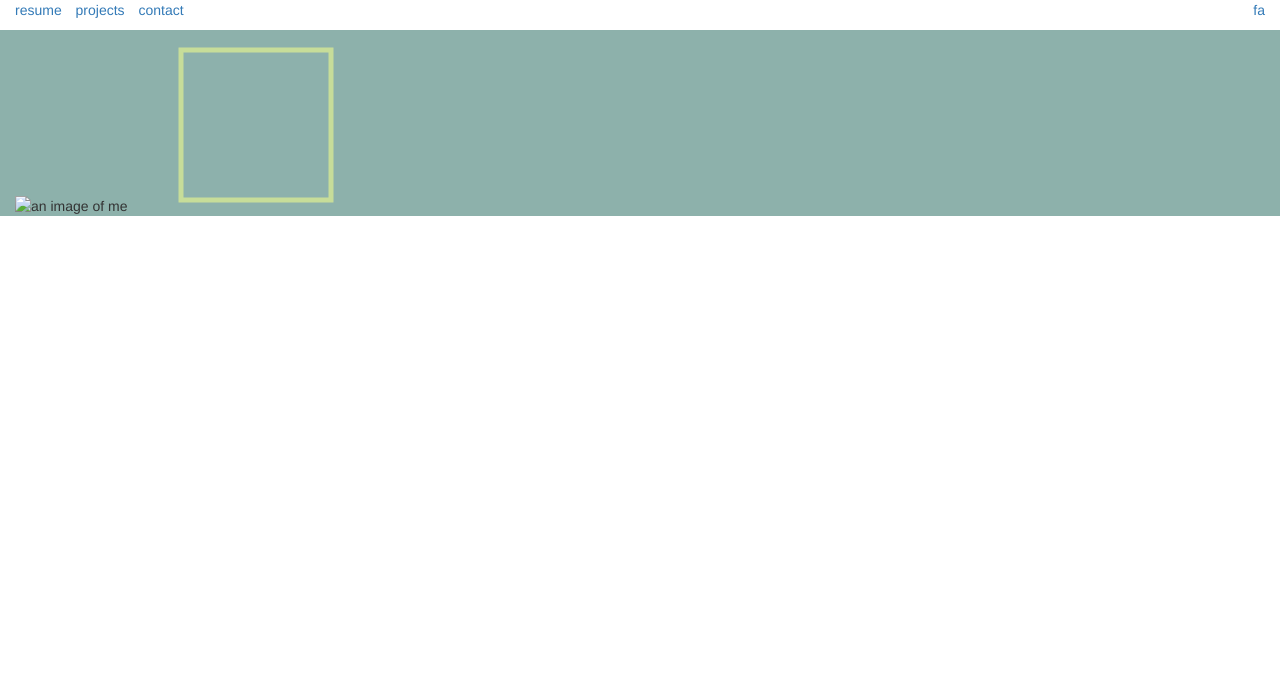
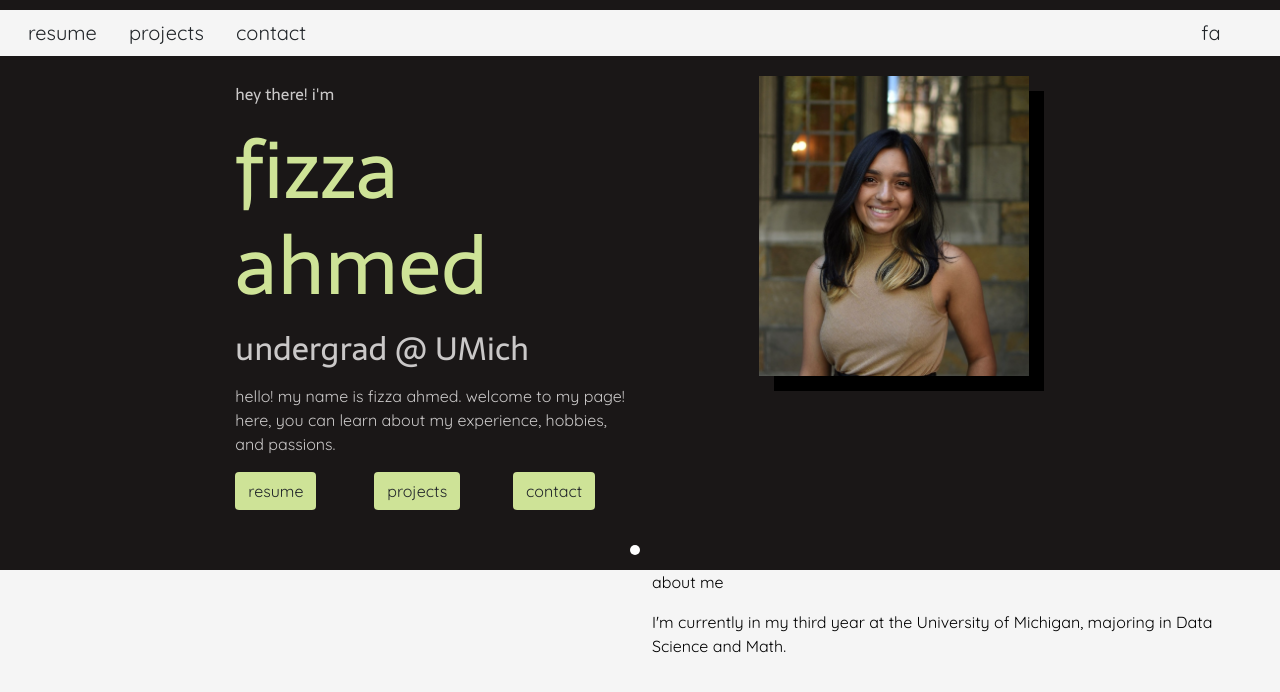
Before and after one commit to fizzaahmed/website, a plain HTML site: page pages/index.html in a window 1280 px wide. Drawn offline with nearby package versions, Linux system fonts and the light colour scheme.

Commit message:
updates to homepage

```diff
--- a/pages/index.html
+++ b/pages/index.html
@@ -7,38 +7,114 @@
 
     <title>fizza ahmed</title>
     <!-- Bootstrap -->
-    <link rel="stylesheet" href="https://stackpath.bootstrapcdn.com/bootstrap/3.4.1/css/bootstrap.min.css" integrity="sha384-HSMxcRTRxnN+Bdg0JdbxYKrThecOKuH5zCYotlSAcp1+c8xmyTe9GYg1l9a69psu" crossorigin="anonymous">
+    <link href="https://cdn.jsdelivr.net/npm/bootstrap@5.1.3/dist/css/bootstrap.min.css" rel="stylesheet" integrity="sha384-1BmE4kWBq78iYhFldvKuhfTAU6auU8tT94WrHftjDbrCEXSU1oBoqyl2QvZ6jIW3" crossorigin="anonymous">
+    <link href='https://fonts.googleapis.com/css?family=Sarala' rel='stylesheet'>
+    <link href='https://fonts.googleapis.com/css?family=Quicksand' rel='stylesheet'>
+
+    <style>
+      body{
+        font-family: 'Quicksand';
+        color: #000000;
+      }
+      h1, h2 {
+         font-family: 'Sarala';
+      }
+      h1{
+        font-size: 500%;
+      }
+      .rectangles {
+        position: relative;
+        top: 0;
+        left: 0;
+      }
+      .image {
+        margin-top: 10px;
+        box-shadow: 15px 15px;
+
+      }
+      /*.vertical-line{
+        border-left: 1px solid #cac8c8;
+        height: 500px;
+        position:absolute;
+        margin-top: 10px;
+      }
+      .horizontal-line{
+        border-bottom: 1px solid #cac8c8;
+        width: 1000px;
+        margin-top: 10px;
+      }*/
+      .text{
+        margin-left: 10px;
+        text-align: left;
+      }
+    </style>
   </head>
-  <body>
+  <body style="background-color: whitesmoke">
     <div class="container-fluid">
+      <div class="row" style="padding-top: 10px; background-color: rgb(26, 23, 23);"></div>
       <!-- navbar -->
-      <div class="row">
-        <div class="col-md-8">
-          <ul class="list-inline">
-            <li><a href="resume.html">resume</a></li>
-            <li><a href="projects.html">projects</a></li>
-            <li><a href="contact.html">contact</a></li>
+      <div class="row" style="font-size: 20px; background-color: whitesmoke">
+        <div class="col-md-11">
+          <ul class="nav">
+            <li class="nav-item"><a class="nav-link text-dark" href="resume.html">resume</a></li>
+            <li class="nav-item"><a class="nav-link text-dark" href="projects.html">projects</a></li>
+            <li class="nav-item"><a class="nav-link text-dark" href="contact.html">contact</a></li>
           </ul>
         </div>
-        <div class="col-md-4 text-right">
-          <a class="text-right" href="index.html">fa</a>
+        <div class="col-md-1">
+          <ul class="nav">
+            <li class="nav-item"><a class="nav-link text-dark" href="index.html">fa</a></li>
+          </ul>
         </div>
       </div>
-      <!-- body -->
-      <div class="row" style="background-color: #8DB1AB;">
-        <!-- photo -->
-        <div class="col-md-8">
-          <div class="image-graphics">
-            <img href="/../static/me.jfif" alt="an image of me">
-            <svg width="400" height="180">
-              <rect x="50" y="20" width="150" height="150"
-              style="fill:#8DB1AB;stroke:#CEE397;stroke-width:5;fill-opacity:0.1;stroke-opacity:0.9" />
-            </svg>
+      <!-- top of page -->
+      <div class="row" style="background-color: rgb(26, 23, 23); padding-bottom: 30px; padding-top: 10px">
+        <!-- intro -->
+        <div class="col-md-2"></div>
+        <div class="col-md-4">
+          <div class="text">
+            <p></p>
+            <p style="color: #cac8c8 ; font-family: 'Sarala'">hey there! i'm</p>
+            <h1 style="color: #CEE397">fizza ahmed</h1>
+            <p></p>
+            <h2 style="color:#cac8c8 ">undergrad @ UMich</h2>
+            <p></p>
+            <p style="color:#cac8c8 ">hello! my name is fizza ahmed. welcome to my page! here, you can learn about my experience, hobbies, and passions.</p>
+            <p></p>
+            <div class="row">
+              <div class="col-md-4">
+                <button class="btn" style="background-color: #CEE397;" type="button" href="resume.html">resume</button>
+              </div>
+              <div class="col-md-4">
+                <button class="btn" style="background-color: #CEE397;" type="button" href="projects.html">projects</button>
+              </div>
+              <div class="col-md-4">
+                <button class="btn" style="background-color: #CEE397;" type="button" href="contact.html">contact</button>
+              </div>
+          </div>
           </div>
         </div>
-        <!-- about me -->
-        <div class="col-md-4">
-
+        <div class="col-md-1"></div>
+        <div class="col-md-3">
+          <img class="image" src="../images/me.jpg" alt="an image of me" width="270px" height="300px"/>
+        </div>
+        <div class="col-md-2"></div>
+      </div>
+      <div class="row" style="background-color: rgb(26, 23, 23);">
+        <div class="col-md-5"></div>
+        <div class="col-md-auto">
+          <svg height="30" width="100">
+            <circle cx="90" cy="10" r="5" fill="white" />
+          </svg>
+        </div>
+      </div>
+      <div class="row" style="background-color: whitesmoke">
+        <div class="col-md-6"></div>
+        <div class="col-md-6">
+          <div class="about me">
+            <p>about me</p>
+            <p>I'm currently in my third year at the University of Michigan, majoring in Data Science and Math.</p>
+          </div>
         </div>
       </div>
     </div>
```
Also changed, not shown: pages/contact.html (+38 -0 lines), pages/projects.html (+36 -0 lines), pages/resume.html (+36 -0 lines), images/icon.png (added), images/me.jpg (added), images/mestyled.jpg (added), static/me.jfif (deleted), 4 other files.
